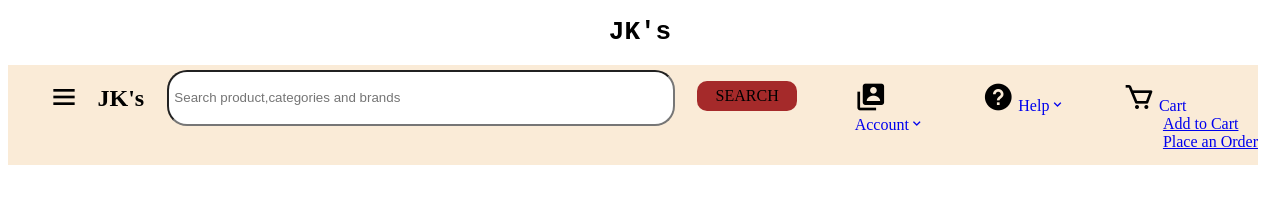
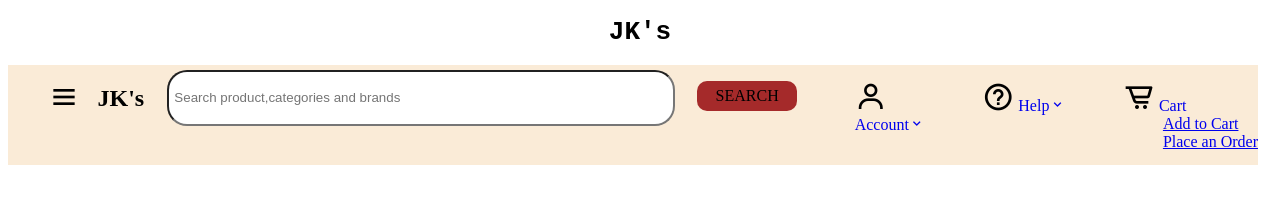
Before and after one commit to kendii001/Ecommerce, a plain HTML site: page index.html in a window 1280 px wide. Drawn offline with nearby package versions, Linux system fonts and the light colour scheme.

Commit message:
updated icons

```diff
--- a/index.html
+++ b/index.html
@@ -23,7 +23,7 @@
     <ul class="nav">
         <li class="top">
             <a href ="#" class="link">
-                <i class='bx bxs-user-account' id="icon"></i>
+                <i class='bx bx-user' id="icon"></i>
                 <div id="container">
                     <span class="text">Account</span><i class='bx bx-chevron-down'></i>
                  </div>
@@ -40,7 +40,7 @@
     <ul class="nav">
         <li class="top">
             <a href ="#" class="link">
-                <i class='bx bxs-help-circle' id="icon"></i>
+                <i class='bx bx-help-circle' id="icon"></i>
                 <span class="text">Help</span><i class='bx bx-chevron-down' id="drop"></i>
                 <ul class="dropdown" style="display: none;">
                     <li><a href="#">HELP  Centre</a></li>
@@ -55,7 +55,7 @@
     <ul class="nav">
         <li class="top">
             <a href ="#" class="link">
-                <i class='bx bx-cart'id="icon"></i>
+                <i class='bx bx-cart-alt'id="icon"></i>
                 <span class="text">Cart</span>
                 <ul class="dropdown">
                     <li><a href="#">Add to Cart</a></li>
```
